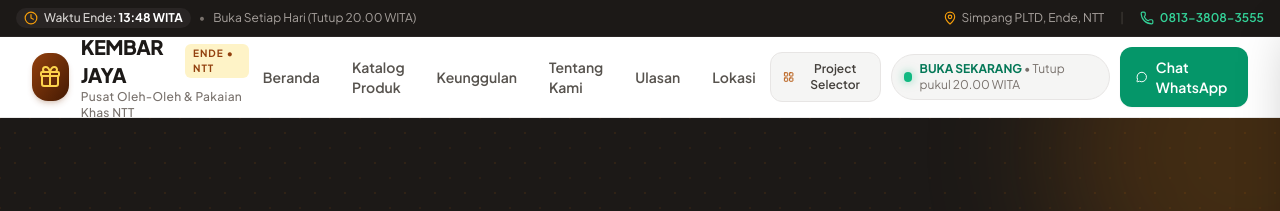
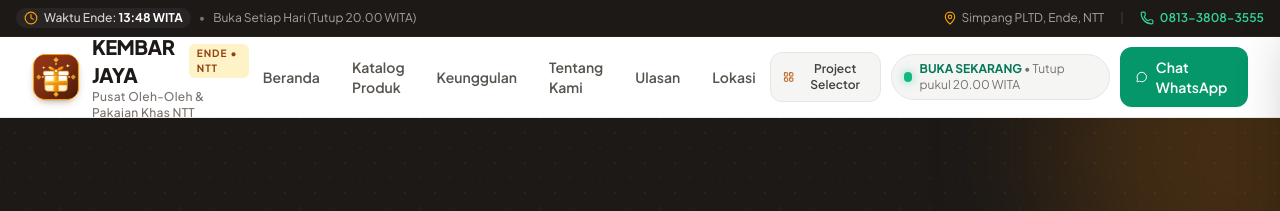
Before and after one commit to Arildae2004/toko-suvenir-kembar-jaya, a website: page index.html in a window 1280 px wide. Shown: the top 211 px of the page. Drawn offline with nearby package versions, Linux system fonts and the light colour scheme; a web font is replaced by a local one.

Commit message:
feat: add authentic logo SVG/PNG, favicon, and brand icons

```diff
--- a/index.html
+++ b/index.html
@@ -31,6 +31,12 @@
 
   <!-- Lucide Icons -->
   <script src="https://unpkg.com/lucide@latest"></script>
+
+  <!-- Favicon & Icons -->
+  <link rel="icon" type="image/svg+xml" href="assets/images/logo.svg" />
+  <link rel="icon" type="image/png" href="assets/images/logo.png" />
+  <link rel="shortcut icon" href="favicon.ico" />
+  <link rel="apple-touch-icon" href="assets/images/logo.png" />
 
   <!-- Custom CSS -->
   <link rel="stylesheet" href="assets/css/style.css" />
@@ -72,9 +78,7 @@
 
         <!-- Logo & Brand Name -->
         <a href="#beranda" class="flex items-center gap-3 group">
-          <div class="w-12 h-12 rounded-2xl bg-gradient-to-br from-amber-800 to-amber-950 flex items-center justify-center text-white shadow-md shadow-amber-900/20 group-hover:scale-105 transition-transform">
-            <i data-lucide="gift" class="w-6 h-6 text-amber-300"></i>
-          </div>
+          <img src="assets/images/logo.svg" alt="Logo Kembar Jaya" class="w-12 h-12 rounded-2xl shadow-md shadow-amber-900/20 group-hover:scale-105 transition-transform" />
           <div>
             <div class="flex items-center gap-2">
               <span class="font-extrabold text-stone-900 text-lg sm:text-xl tracking-tight uppercase group-hover:text-amber-800 transition-colors">KEMBAR JAYA</span>
@@ -165,9 +169,7 @@
   <div id="mobile-menu-drawer" class="fixed top-0 right-0 w-80 max-w-[85vw] h-full bg-white z-50 shadow-2xl transform translate-x-full transition-transform duration-300 flex flex-col">
     <div class="p-5 border-b border-stone-100 flex items-center justify-between">
       <div class="flex items-center gap-2">
-        <div class="w-9 h-9 rounded-xl bg-amber-900 text-white flex items-center justify-center">
-          <i data-lucide="gift" class="w-5 h-5"></i>
-        </div>
+        <img src="assets/images/logo.svg" alt="Logo Kembar Jaya" class="w-9 h-9 rounded-xl shadow-xs" />
         <span class="font-bold text-stone-900 text-base">KEMBAR JAYA</span>
       </div>
       <button type="button" id="mobile-menu-close-btn" class="p-2 text-stone-500 hover:bg-stone-100 rounded-lg">
@@ -934,9 +936,7 @@
         <!-- Kolom Brand -->
         <div class="md:col-span-2 space-y-3">
           <div class="flex items-center gap-2 text-white font-bold text-base">
-            <div class="w-8 h-8 rounded-lg bg-amber-800 text-white flex items-center justify-center">
-              <i data-lucide="gift" class="w-4 h-4 text-amber-300"></i>
-            </div>
+            <img src="assets/images/logo.svg" alt="Logo Kembar Jaya" class="w-8 h-8 rounded-lg shadow-xs" />
             <span>PUSAT OLEH - OLEH NTT "KEMBAR JAYA"</span>
           </div>
           <p class="text-stone-400 text-xs leading-relaxed max-w-md">
@@ -1043,9 +1043,7 @@
         <!-- Project 1: Toko Suvenir Kembar Jaya (Active) -->
         <div class="p-4 rounded-2xl border-2 border-amber-600 bg-amber-50/60 flex flex-col sm:flex-row items-start sm:items-center justify-between gap-3 shadow-xs">
           <div class="flex items-start gap-3.5">
-            <div class="w-10 h-10 rounded-xl bg-amber-800 text-white flex items-center justify-center shrink-0 mt-0.5 shadow-xs">
-              <i data-lucide="gift" class="w-5 h-5 text-amber-300"></i>
-            </div>
+            <img src="assets/images/logo.svg" alt="Logo Kembar Jaya" class="w-10 h-10 rounded-xl shadow-xs shrink-0 mt-0.5" />
             <div>
               <div class="flex items-center gap-2 flex-wrap">
                 <h4 class="font-bold text-stone-900 text-sm">Pusat Oleh-Oleh NTT "Kembar Jaya"</h4>
```
Also changed, not shown: assets/images/logo.png (added), assets/images/logo.svg (added), favicon.ico (added), favicon.svg (added).
